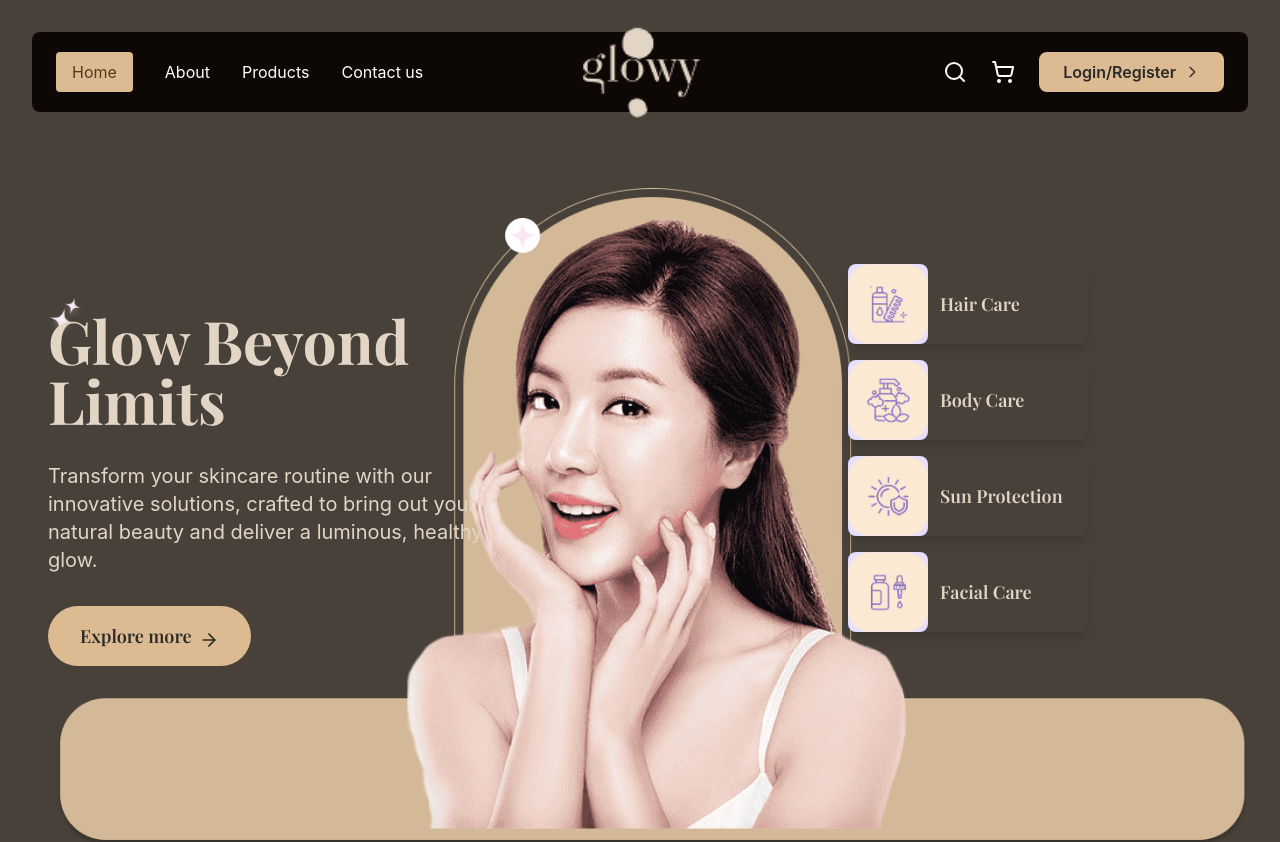
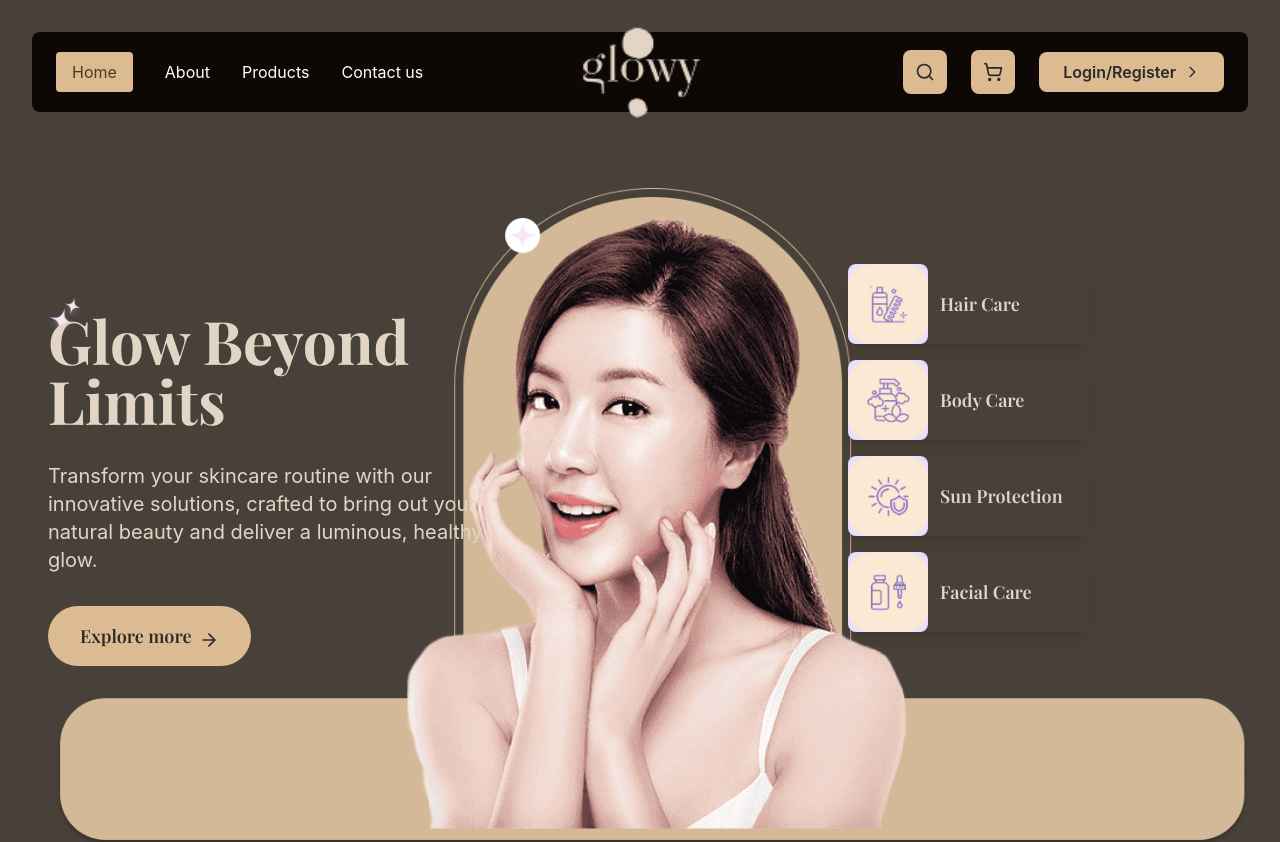
Before and after one commit to Lakna30/Glowy_Mini-E-Commerce-Store, a React (Create React App) app: page / in a window 1280 px wide. Shown: the top 842 px of the page. Built offline with nearby package versions, Linux system fonts and the light colour scheme; no server answers; the HTML template or start-up script is replaced by a standard one.

Commit message:
Modify buttons

```diff
--- a/src/components/shared/Navbar/Navbar.js
+++ b/src/components/shared/Navbar/Navbar.js
@@ -75,19 +75,25 @@ const Navbar = () => {
           {/* Right Side Icons and Actions */}
           <div className="hidden md:flex items-center space-x-6">
             {/* Search Icon */}
-            <button className="text-white hover:text-beige-300 transition-colors">
-              <Search className="w-6 h-6" />
-            </button>
+            <Link
+              to="/search"
+              className="inline-flex items-center justify-center bg-[#DDBB92] text-[#2B2A29] p-3 rounded-lg hover:bg-[#e6c79b] transition-colors duration-300"
+            >
+              <Search className="w-5 h-5" />
+            </Link>
 
             {/* Cart Icon */}
             <div className="relative">
-              <Link to="/cart" className="text-white hover:text-beige-300 transition-colors relative">
-                <ShoppingCart className="w-6 h-6" />
-                {getTotalItems() > 0 && (
-                  <span className="absolute -top-2 -right-2 bg-beige-500 text-brown-800 text-xs rounded-full h-5 w-5 flex items-center justify-center font-semibold">
-                  {getTotalItems()}
-                  </span>
-                )}
+              <Link
+                to="/cart"
+                className="relative inline-flex items-center justify-center bg-[#DDBB92] text-[#2B2A29] p-3 rounded-lg hover:bg-[#e6c79b] transition-colors duration-300"
+              >
+                <ShoppingCart className="w-5 h-5" />
+                  {getTotalItems() > 0 && (
+                    <span className="absolute -top-2 -right-2 bg-beige-500 text-brown-800 text-xs rounded-full h-5 w-5 flex items-center justify-center font-semibold">
+                      {getTotalItems()}
+                    </span>
+                  )}
               </Link>
             </div>
 
```
